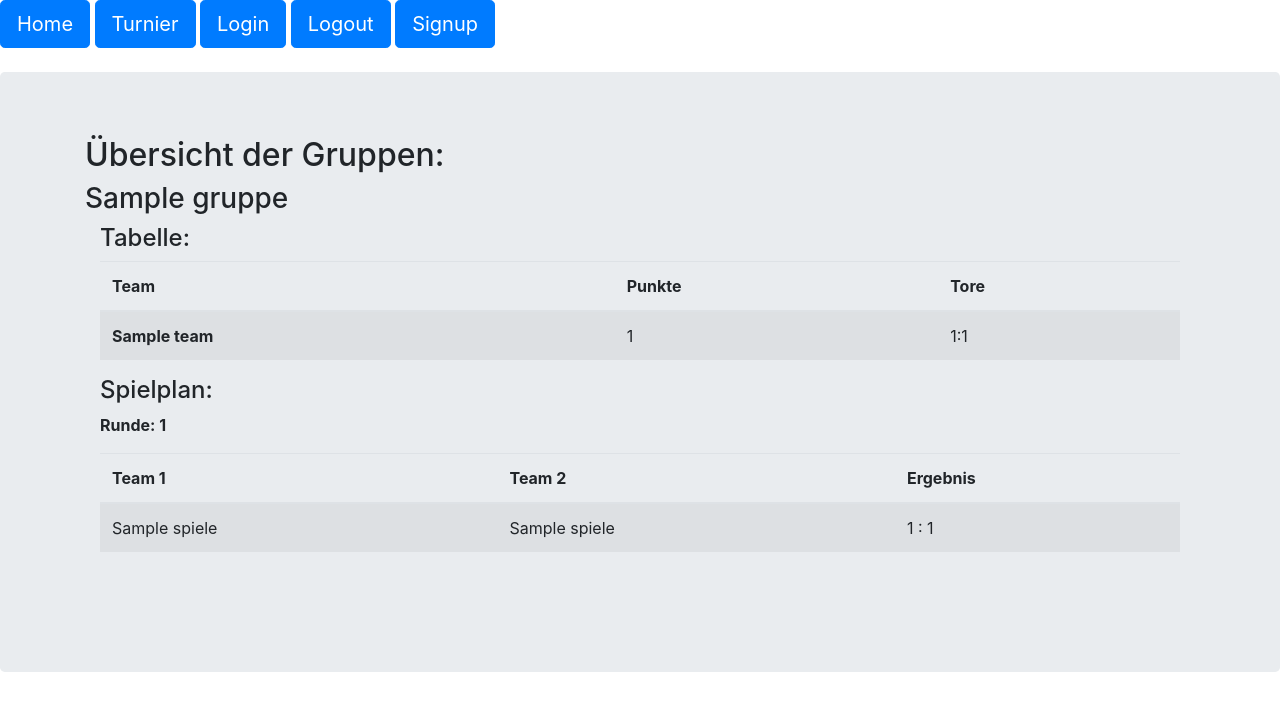
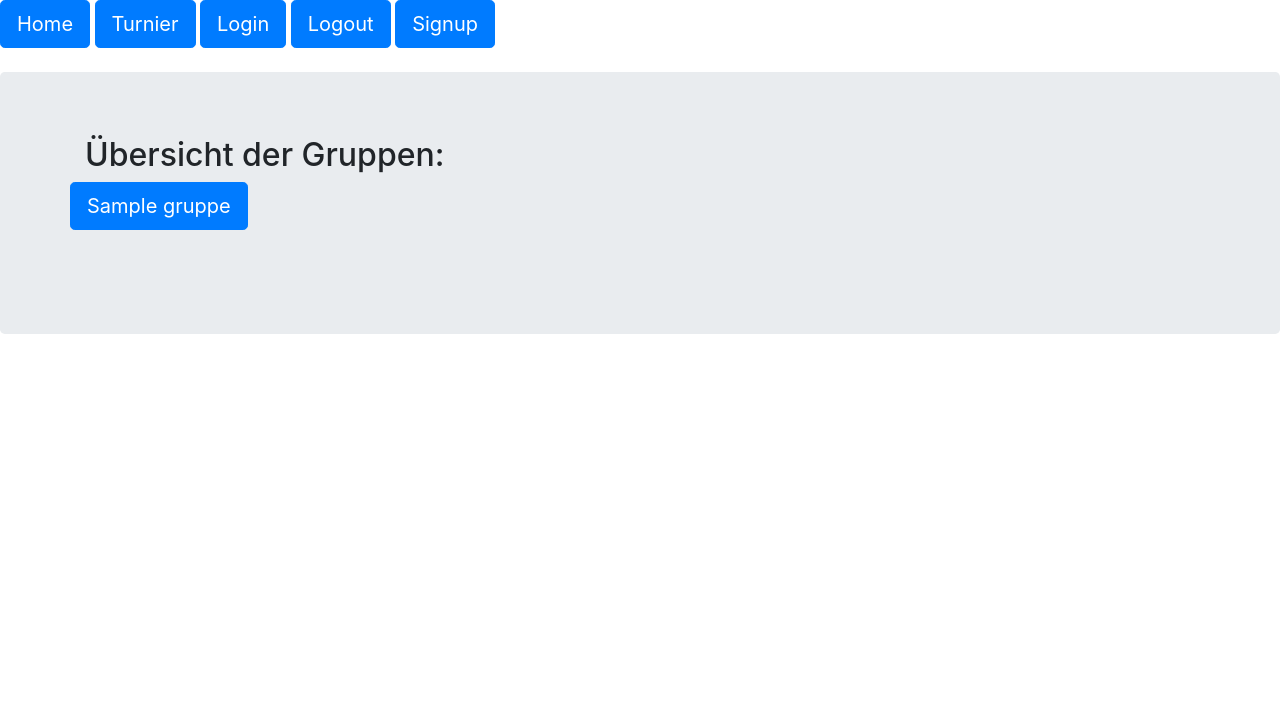
Before and after one commit to n-bross/JUFO-Web, a Flask app: page /scoreboard/1 in a window 1280 px wide. Shown: the top 711 px of the page. Run offline with Flask 3, Linux system fonts and the light colour scheme; tables that the repository leaves empty hold one stand-in row (values such as "Sample post"); some libraries are stand-ins or nearby versions.

Commit message:
Es ist jetzt möglich die Gruppen und Runden einzuklappen

```diff
--- a/turnierseite/core/templates/tabelle/tabelle.html
+++ b/turnierseite/core/templates/tabelle/tabelle.html
@@ -9,8 +9,12 @@
         {% for gruppe in gruppen %}
         <div class="row mb-4">
             <div class="col-12">
-                <h3>{{ gruppe.name }}</h3>
-                <div class="container">
+                <div class="row">
+                    <button type="button" class="btn btn-primary btn-lg mb-3" data-bs-toggle="collapse" data-bs-target="#collapseGruppe{{ gruppe.id }}">
+                        {{ gruppe.name }}
+                    </button>
+                </div>
+                <div class="collapse" id="collapseGruppe{{ gruppe.id }}">
                     <h4>Tabelle:</h4>
                     <div class="table-responsive">
                         <table class="table table-striped">
@@ -34,8 +38,12 @@
                     </div>
                     <h4>Spielplan:</h4>
                     {% for runde in gruppen_spiele[gruppe.id] %}
-                    <div class="table-responsive mb-3">
-                        <p><strong>Runde: {{ runde }}</strong></p>
+                    <div class="mb-3">
+                        <button class="btn btn-secondary" type="button" data-bs-toggle="collapse" data-bs-target="#collapseRunde{{ gruppe.id }}{{ runde }}">
+                            Runde: {{ runde }}
+                        </button>
+                        <div class="collapse" id="collapseRunde{{ gruppe.id }}{{ runde }}">
+                            <div class="table-responsive">
                                 <table class="table table-striped">
                                     <thead>
                                         <tr>
@@ -55,6 +63,8 @@
                                     </tbody>
                                 </table>
                             </div>
+                        </div>
+                    </div>
                     {% endfor %}
                 </div>
             </div>
```
Lines whose indentation alone changed are shown as unchanged.
